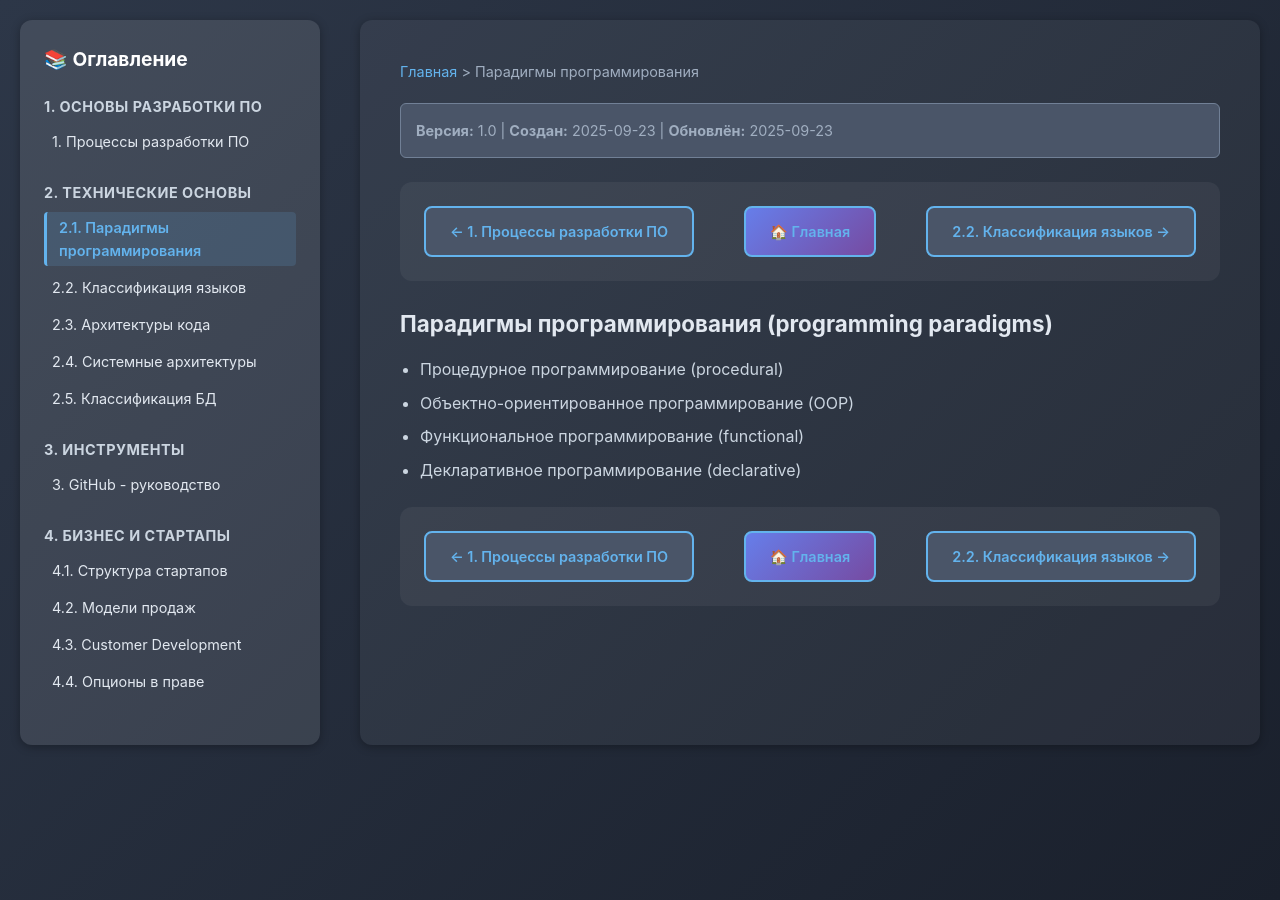
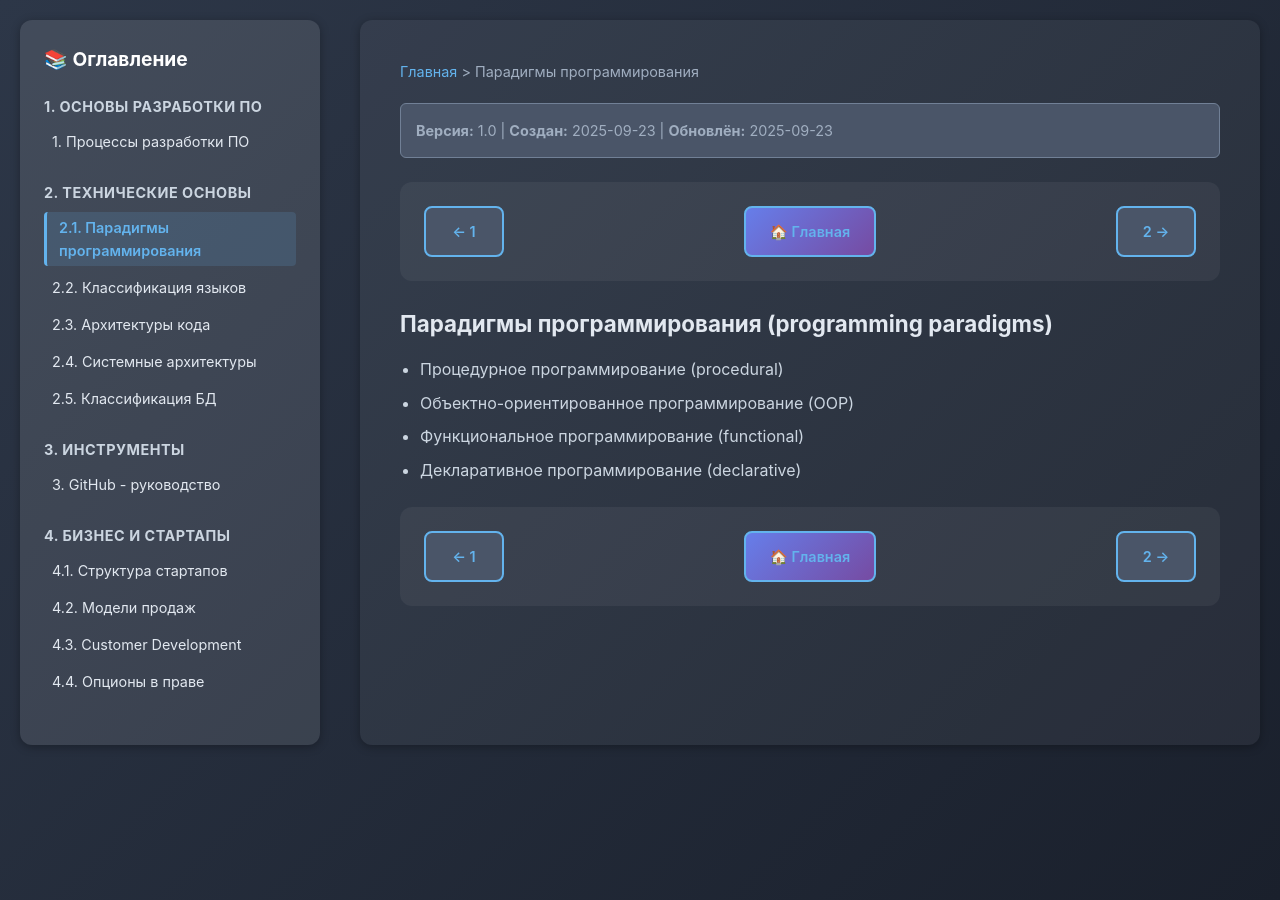
Before and after one commit to FTG-agency/pwa-test, a Jekyll site: the page built from knowledge/2-1-programming-paradigms.md, in a window 1280 px wide. Built offline with Jekyll 4.4.1, drawn with Linux system fonts in a browser that asks for light colours.

Commit message:
feat: make navigation buttons uniform size with short labels
- Changed button text to show only number (e.g. '← 2.2' instead of '← 2.2. Classification')
- Added fixed width (80px) for prev/next buttons to ensure consistent sizing
- Used flexbox centering for proper alignment
- This makes all navigation buttons the same size regardless of content length

```diff
--- a/_layouts/page.html
+++ b/_layouts/page.html
@@ -350,6 +350,15 @@
             border: 2px solid;
         }
 
+        .nav-button.prev,
+        .nav-button.next {
+            width: 80px;
+            text-align: center;
+            display: flex;
+            align-items: center;
+            justify-content: center;
+        }
+
         .nav-button.primary {
             background: #63b3ed;
             color: #1a202c;
@@ -602,7 +611,7 @@
                         {% endif %}
                     {% endfor %}
                     <a href="/test/knowledge/{{ current_prev }}" class="nav-button prev">
-                        ← {{ prev_article.title }}
+                        ← {{ prev_article.title | split: '.' | first }}
                     </a>
                 {% else %}
                     <div></div>
@@ -621,7 +630,7 @@
                         {% endif %}
                     {% endfor %}
                     <a href="/test/knowledge/{{ current_next }}" class="nav-button next">
-                        {{ next_article.title }} →
+                        {{ next_article.title | split: '.' | first }} →
                     </a>
                 {% else %}
                     <div></div>
@@ -651,7 +660,7 @@
                         {% endif %}
                     {% endfor %}
                     <a href="/test/knowledge/{{ current_prev }}" class="nav-button prev">
-                        ← {{ prev_article.title }}
+                        ← {{ prev_article.title | split: '.' | first }}
                     </a>
                 {% else %}
                     <div></div>
@@ -670,7 +679,7 @@
                         {% endif %}
                     {% endfor %}
                     <a href="/test/knowledge/{{ current_next }}" class="nav-button next">
-                        {{ next_article.title }} →
+                        {{ next_article.title | split: '.' | first }} →
                     </a>
                 {% else %}
                     <div></div>
```
